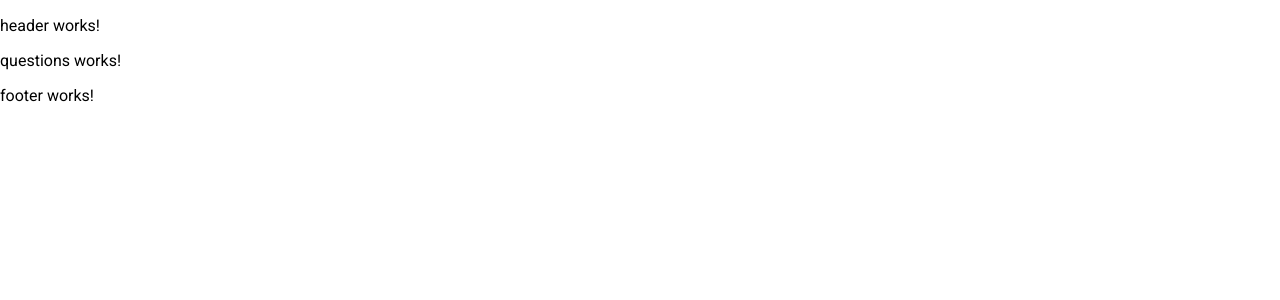
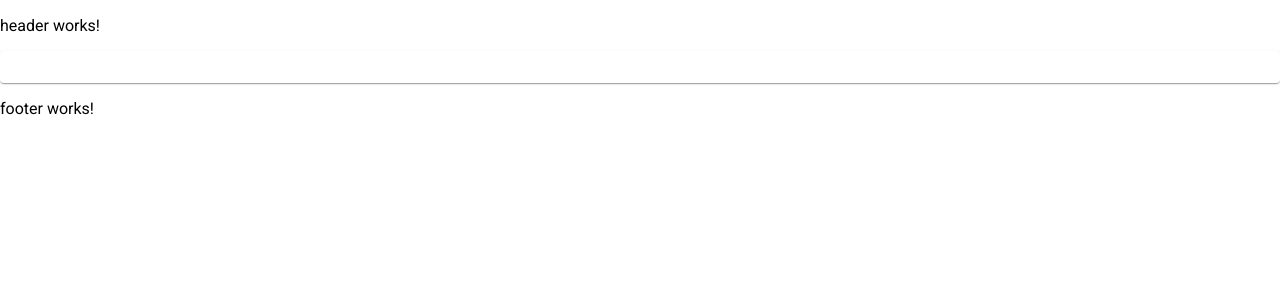
Before and after one commit to AngelaEspinosa2021/EscaleraMillonaria_FE, an Angular app in the folder EscaleraMillonariaFrontend/: page /questions in a window 1280 px wide. Shown: the top 300 px of the page. Built offline with nearby package versions, Linux system fonts and the light colour scheme; no server answers.

Commit message:
creacion de nuestra CARD dentro de la vista del QuestionComponent.html - creacion del formGroup dentro de la card - creacion del metodo onSubmit() dentro del QuestionComponent.ts

```diff
--- a/EscaleraMillonariaFrontend/src/app/questions/questions.component.html
+++ b/EscaleraMillonariaFrontend/src/app/questions/questions.component.html
@@ -1 +1,5 @@
-<p>questions works!</p>
+<mat-card>
+    <form [formGroup]="questionForm" (ngSubmit)="onSubmit()">
+
+    </form>
+</mat-card>
--- a/EscaleraMillonariaFrontend/src/app/questions/questions.component.ts
+++ b/EscaleraMillonariaFrontend/src/app/questions/questions.component.ts
@@ -37,4 +37,8 @@ export class QuestionsComponent implements OnInit {
     optionFour: new FormControl(''),
   })
 
+  onSubmit(){
+    console.log(this.questionForm.value);
+  }
+
 }
```
